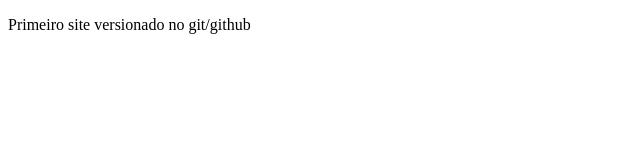
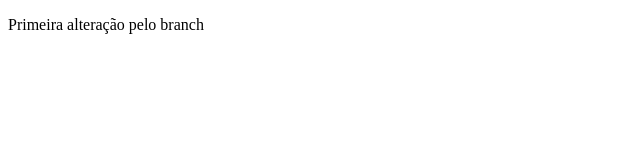
Before and after one commit to jgabrielflores/Teste, a plain HTML site: page index.html in a window 1280 px wide. Shown: the full height of the page, 0-640 px from the left. Drawn offline with Linux system fonts and the light colour scheme.

Commit message:
Atualização da Branch

```diff
--- a/index.html
+++ b/index.html
@@ -7,6 +7,6 @@
     <title>test</title>
 </head>
 <body>
-    <p> Primeiro site versionado no git/github    </p>
+    <p> Primeira alteração pelo branch </p>
 </body>
 </html>
```
